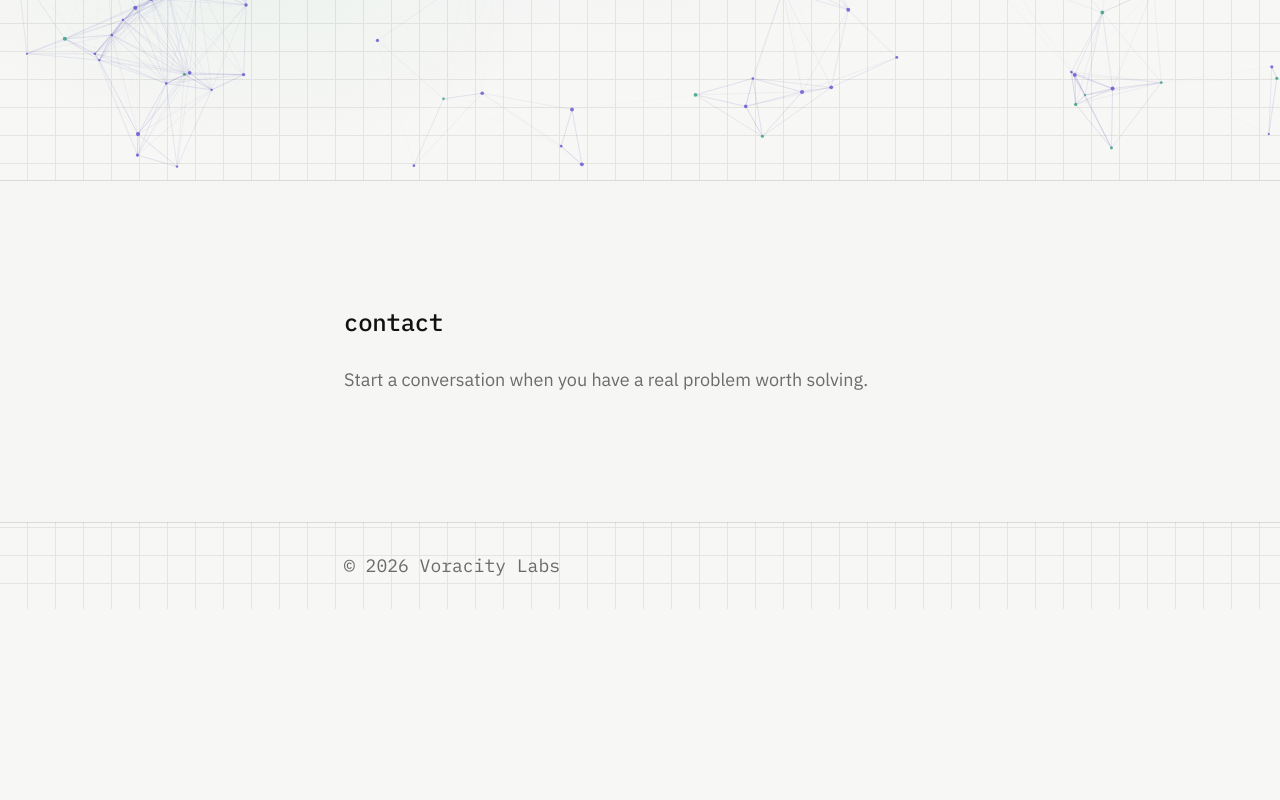
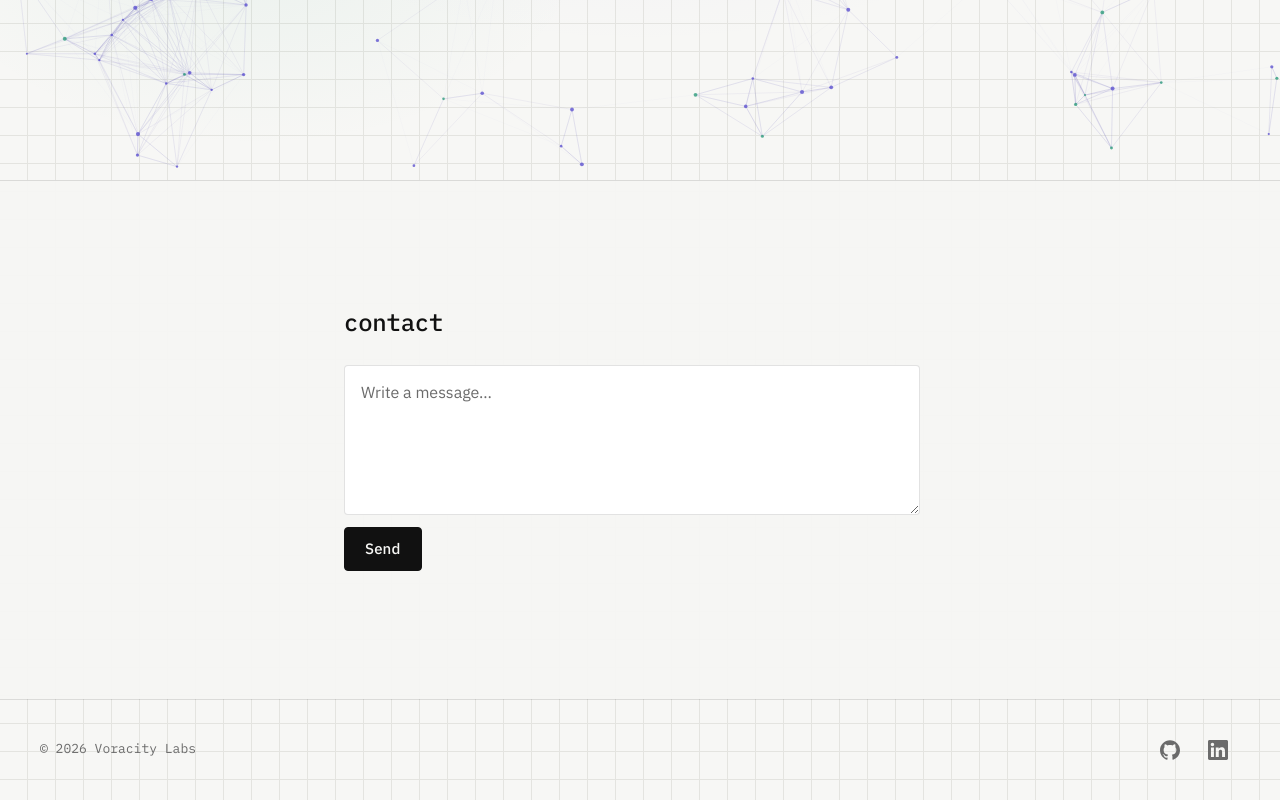
Before and after one commit to voracity-labs/voracity-labs.github.io, a website with bundled scripts: page index.html in a window 1280 px wide. Shown: the part 620-1420 px from the top of the page. Before the commit the page ends 1229 px from the top, so only its background shows below. Built offline with nearby package versions, Linux system fonts and the light colour scheme.

Commit message:
contact placeholder, bottom right redirects for our socials

```diff
--- a/css/styles.css
+++ b/css/styles.css
@@ -507,14 +507,55 @@
   text-transform: lowercase;
 }
 
-#contact h2 + p {
+.contact-form {
+  display: flex;
+  flex-direction: column;
+  align-items: stretch;
+  gap: 12px;
   margin-top: clamp(16px, 3vw, 28px);
+  max-width: 36rem;
 }
 
-.container > p {
+.contact-form textarea {
+  width: 100%;
+  min-height: 8rem;
+  padding: 14px 16px;
+  border: 1px solid var(--rule);
+  border-radius: 4px;
+  background: var(--surface);
+  color: var(--text);
+  font: inherit;
+  font-size: 1rem;
+  line-height: 1.5;
+  resize: vertical;
+}
+
+.contact-form textarea::placeholder {
   color: var(--text-muted);
-  font-size: clamp(1rem, 0.95rem + 0.25vw, 1.125rem);
-  line-height: 1.65;
+}
+
+.contact-form textarea:focus-visible {
+  outline: 2px solid var(--text);
+  outline-offset: 2px;
+}
+
+.contact-send {
+  align-self: flex-start;
+  display: inline-flex;
+  align-items: center;
+  justify-content: center;
+  min-block-size: var(--target);
+  min-inline-size: var(--target);
+  padding: 0 20px;
+  border: 1px solid var(--text);
+  border-radius: 4px;
+  background: var(--text);
+  color: var(--bg);
+  font: inherit;
+  font-size: 0.9375rem;
+  font-weight: 500;
+  letter-spacing: 0.01em;
+  cursor: default;
 }
 
 /* ---------- Footer ---------- */
@@ -524,6 +565,50 @@
   color: var(--text-muted);
   font-family: var(--font-mono);
   font-size: 0.8125rem;
+}
+
+.footer-bar {
+  display: flex;
+  flex-wrap: wrap;
+  align-items: center;
+  justify-content: space-between;
+  gap: 12px 24px;
+  max-width: var(--max-w);
+}
+
+.footer-bar p {
+  margin: 0;
+  color: var(--text-muted);
+  font-size: 0.8125rem;
+}
+
+.social-links {
+  display: flex;
+  align-items: center;
+  gap: 4px;
+  margin: 0;
+  padding: 0;
+  list-style: none;
+}
+
+.social-links a {
+  display: inline-flex;
+  align-items: center;
+  justify-content: center;
+  min-block-size: var(--target);
+  min-inline-size: var(--target);
+  color: var(--text-muted);
+  text-decoration: none;
+}
+
+.social-links a:hover {
+  color: var(--text);
+}
+
+.social-icon {
+  width: 20px;
+  height: 20px;
+  display: block;
 }
 
 /* ---------- Reveal animation ---------- */
--- a/index.html
+++ b/index.html
@@ -89,14 +89,30 @@
     <section id="contact" tabindex="-1" aria-labelledby="contact-h">
       <div class="container">
         <h2 id="contact-h">Contact</h2>
-        <p>Start a conversation when you have a real problem worth solving.</p>
+        <form class="contact-form" action="#" method="post" novalidate>
+          <label class="visually-hidden" for="contact-message">Message</label>
+          <textarea id="contact-message" name="message" rows="5" placeholder="Write a message…"></textarea>
+          <button type="button" class="contact-send">Send</button>
+        </form>
       </div>
     </section>
   </main>
 
   <footer class="site-footer">
-    <div class="container">
+    <div class="container footer-bar">
       <p>&copy; <span data-year>2025</span> Voracity Labs</p>
+      <ul class="social-links" aria-label="Social links">
+        <li>
+          <a href="https://github.com/voracity-labs" target="_blank" rel="noopener noreferrer" aria-label="GitHub">
+            <svg class="social-icon" width="20" height="20" viewBox="0 0 24 24" aria-hidden="true" focusable="false"><path fill="currentColor" d="M12 .297c-6.63 0-12 5.373-12 12 0 5.303 3.438 9.8 8.205 11.385.6.113.82-.258.82-.577 0-.285-.01-1.04-.015-2.04-3.338.724-4.042-1.61-4.042-1.61C4.422 18.07 3.633 17.7 3.633 17.7c-1.087-.744.084-.729.084-.729 1.205.084 1.838 1.236 1.838 1.236 1.07 1.835 2.809 1.305 3.495.998.108-.776.417-1.305.76-1.605-2.665-.3-5.466-1.332-5.466-5.93 0-1.31.465-2.38 1.235-3.22-.135-.303-.54-1.523.105-3.176 0 0 1.005-.322 3.3 1.23.96-.267 1.98-.399 3-.405 1.02.006 2.04.138 3 .405 2.28-1.552 3.285-1.23 3.285-1.23.645 1.653.24 2.873.12 3.176.765.84 1.23 1.91 1.23 3.22 0 4.61-2.805 5.625-5.475 5.92.42.36.81 1.096.81 2.22 0 1.606-.015 2.896-.015 3.286 0 .315.21.69.825.57C20.565 22.092 24 17.592 24 12.297c0-6.627-5.373-12-12-12"/></svg>
+          </a>
+        </li>
+        <li>
+          <a href="https://www.linkedin.com/company/voracity-labs" target="_blank" rel="noopener noreferrer" aria-label="LinkedIn">
+            <svg class="social-icon" width="20" height="20" viewBox="0 0 24 24" aria-hidden="true" focusable="false"><path fill="currentColor" d="M20.447 20.452h-3.554v-5.569c0-1.328-.027-3.037-1.852-3.037-1.853 0-2.136 1.445-2.136 2.939v5.667H9.351V9h3.414v1.561h.046c.477-.9 1.637-1.85 3.37-1.85 3.601 0 4.267 2.37 4.267 5.455v6.286zM5.337 7.433c-1.144 0-2.063-.926-2.063-2.065 0-1.138.92-2.063 2.063-2.063 1.14 0 2.064.925 2.064 2.063 0 1.139-.925 2.065-2.064 2.065zm1.782 13.019H3.555V9h3.564v11.452zM22.225 0H1.771C.792 0 0 .774 0 1.729v20.542C0 23.227.792 24 1.771 24h20.451C23.2 24 24 23.227 24 22.271V1.729C24 .774 23.2 0 22.222 0h.003z"/></svg>
+          </a>
+        </li>
+      </ul>
     </div>
   </footer>
 </body>
```
Also changed, not shown: assets/github.svg (added), assets/linkedin.svg (added).
